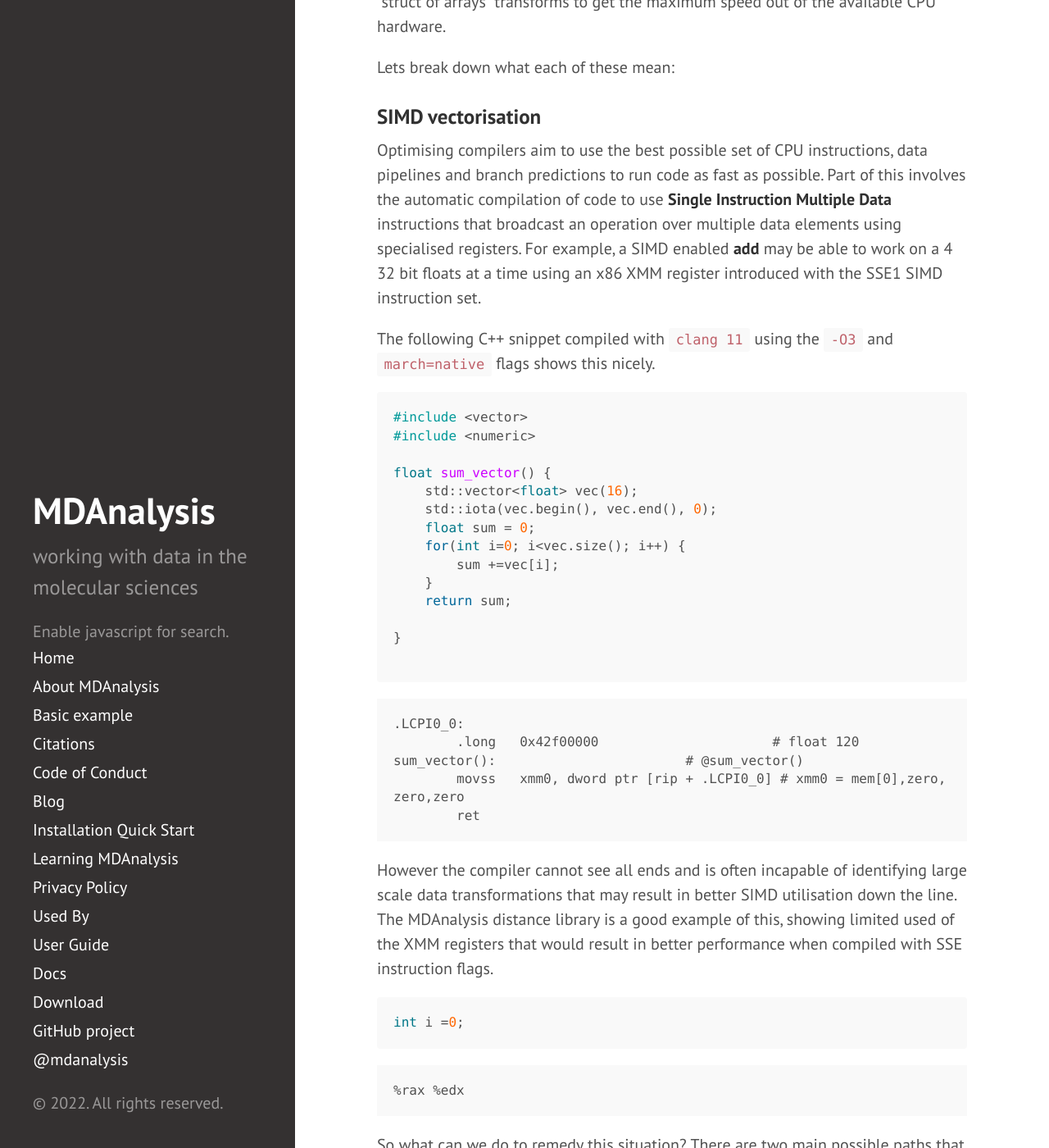
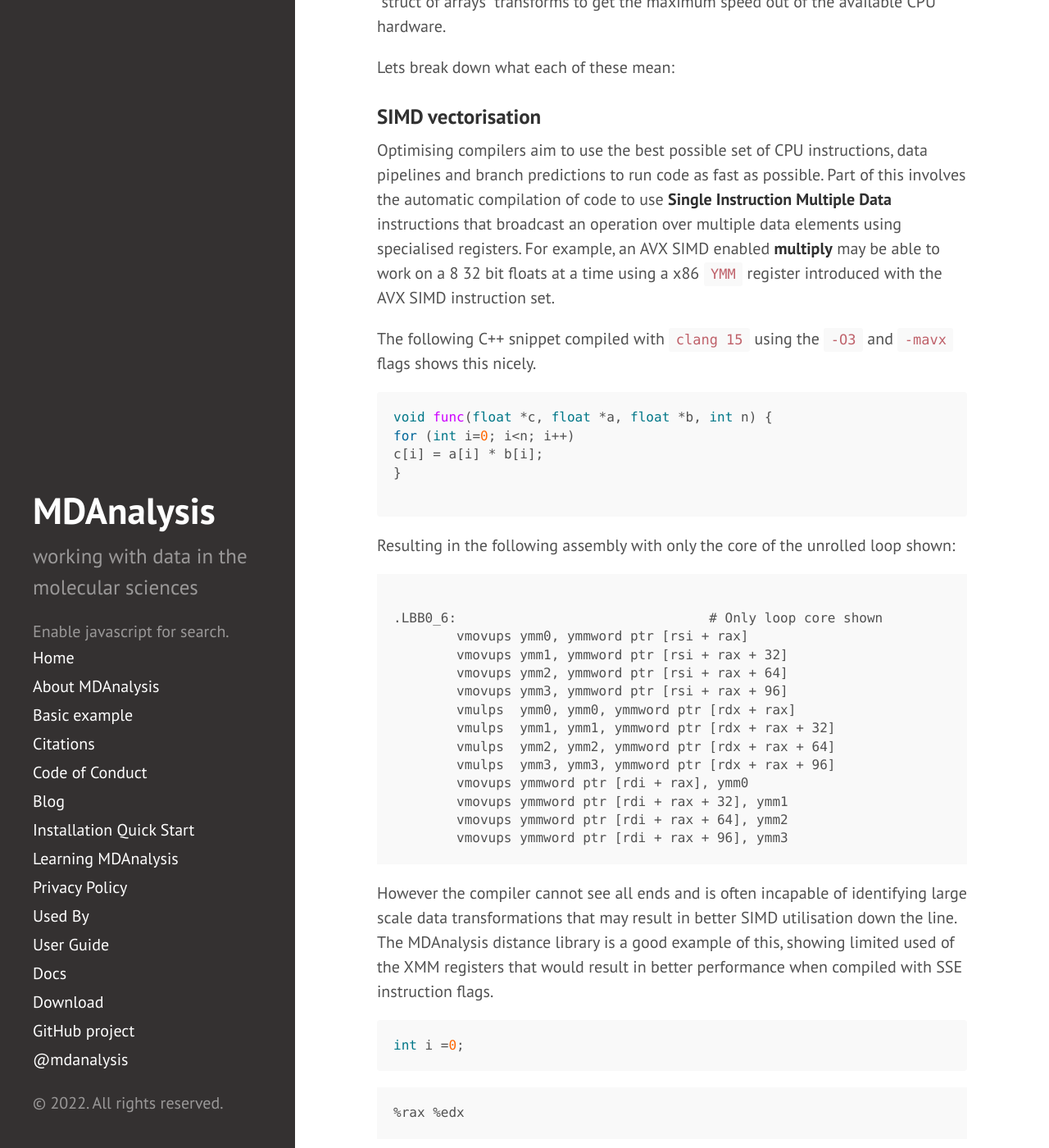
Before and after one commit to MDAnalysis/MDAnalysis.github.io, a Jekyll site: the page built from _posts/2022-11-20-distopia.md, in a window 1280 px wide and 1400 px high, scrolled down 2501 px. Shown: the whole window at 82% size. Built offline with Jekyll 4.4.1, drawn with Linux system fonts in a browser that asks for light colours; comment, search, counter and statistics services are not loaded; some of the changed text lies outside the part shown.

Commit message:
fix assembly

````diff
--- a/_posts/2022-11-20-distopia.md
+++ b/_posts/2022-11-20-distopia.md
@@ -17,8 +17,7 @@ We at MDAnalysis wanted to bring some of this blazing speed to our distance calc
 
 ## Enter Distopia ##
 
-Instead we developed a lightweight C++ / Python package **distopia** that uses explicit x86 SIMD vectorisation to accelerate calculation of Euclidian distances under periodic boundary conditions. The package is small and aims to provide both a Python and C++ layer to interface with if you would like to quickly
-calculate some distances! It is available on [PyPi][Distopia PyPi] and [conda forge][Distopia conda-forge] for x86 architectures if you would like to try it out.
+Instead we developed a lightweight C++ / Python package **distopia** that uses explicit x86 SIMD vectorisation to accelerate calculation of Euclidian distances under periodic boundary conditions. The package is small and aims to provide both a Python and C++ layer to interface with if you would like to quickly calculate some distances! It is available on [PyPi][Distopia PyPi] and [conda forge][Distopia conda-forge] for x86 architectures if you would like to try it out.
 
 Try one of:
 
@@ -38,12 +37,10 @@ You can also see distopia under development at its home on  [github][Distopia gi
 
 ### Distopia is fast! ###
 
-A comparison of distopia with several different approaches used in different simulation analysis packages is provided in the graph below.
-We compare with MDAnalysis's current distance backend, MDTraj's distance backend and freud's distance backend.
+A comparison of distopia with several different approaches used in different simulation analysis packages is provided in the graph below. We compare with MDAnalysis's current distance backend, MDTraj's distance backend and freud's distance backend.
 
 
-We can see that distopia is faster than the approaches taken in the other packages (especially MDAnalysis!). This is due to the extensive efforts
-taken to improve vectorisation, data alignment and use low-latency CPU operations. More details about how this is achieved.
+We can see that distopia is faster than the approaches taken in the other packages (especially MDAnalysis!). This is due to the extensive efforts taken to improve vectorisation, data alignment and use low-latency CPU operations. More details about how this is achieved.
 
 ### Distopia is easy to use! ###
 
@@ -55,20 +52,17 @@ import distopia
 dists = distopia.calc_bonds_ortho_float(coords1, coords2, box)
  ```
 
-Distopia provides both `float` and `double` precision versions of functions to calculate distances and currently supports orthorhombic
-periodic boundary conditions, or no boundary conditions.
+Distopia provides both `float` and `double` precision versions of functions to calculate distances and currently supports orthorhombic periodic boundary conditions, or no boundary conditions.
 
 ### Distopia is open to the community! ###
 
-We don't intend the benchmarks in this blog post to draw attention to relative performance of one package versus another.
-Instead we aim to discuss the merits of different approaches and provide an easy to use layer that other packages can adopt if they so wish.
+We don't intend the benchmarks in this blog post to draw attention to relative performance of one package versus another. Instead we aim to discuss the merits of different approaches and provide an easy to use layer that other packages can adopt if they so wish.
 
 We also welcome all kinds of feedback about distopia on our [github][Distopia github] or on the [MDAnalysis Discord][MDAnalysis discord].
 
 ## How does distopia compare to existing approaches? ##
 
-Currently, many simulation analysis packages offer some kind of compiled layer for
-the numerically intensive job of calculating distances. MDAnalysis currently achieves this with a C header wrapped in Cython.
+Currently, many simulation analysis packages offer some kind of compiled layer for the numerically intensive job of calculating distances. MDAnalysis currently achieves this with a C header wrapped in Cython.
 
 Distopia uses **explicit SIMD vectorisation** along with a set of "array of structs" -> "struct of arrays" transforms to get the maximum speed out of the available CPU hardware.
 
@@ -76,39 +70,38 @@ Lets break down what each of these mean:
 
 ### SIMD vectorisation ###
 
-Optimising compilers aim to use the best possible set of CPU instructions, data pipelines and branch predictions to run code as fast as possible. Part of this involves the automatic compilation of code to use  **Single Instruction Multiple Data** instructions that broadcast an operation over multiple data elements using specialised registers. For example,
-a SIMD enabled **add** may be able to work on a 4 32 bit floats at a time using an x86 XMM register introduced with the SSE1 SIMD instruction set.
+Optimising compilers aim to use the best possible set of CPU instructions, data pipelines and branch predictions to run code as fast as possible. Part of this involves the automatic compilation of code to use  **Single Instruction Multiple Data** instructions that broadcast an operation over multiple data elements using specialised registers. For example, an AVX SIMD enabled **multiply** may be able to work on a 8 32 bit floats at a time using a x86 `YMM` register introduced with the AVX SIMD instruction set.
 
-The following C++ snippet compiled with `clang 11` using the `-O3` and `march=native` flags shows this nicely.
+The following C++ snippet compiled with `clang 15` using the `-O3` and `-mavx` flags shows this nicely.
 
 ```c++
-#include <vector>
-#include <numeric>
-
-float sum_vector() {
-    std::vector<float> vec(16);
-    std::iota(vec.begin(), vec.end(), 0);
-    float sum = 0;
-    for(int i=0; i<vec.size(); i++) {
-        sum +=vec[i];
-    }
-    return sum;
-
+void func(float *c, float *a, float *b, int n) {
+for (int i=0; i<n; i++)
+c[i] = a[i] * b[i];
 }
 
 ```
+Resulting in the following assembly with only the core of the unrolled loop
+shown:
 
-```asm
-.LCPI0_0:
-        .long   0x42f00000                      # float 120
-sum_vector():                        # @sum_vector()
-        movss   xmm0, dword ptr [rip + .LCPI0_0] # xmm0 = mem[0],zero,zero,zero
-        ret
+```assembly
+
+.LBB0_6:                                # Only loop core shown
+        vmovups ymm0, ymmword ptr [rsi + rax]
+        vmovups ymm1, ymmword ptr [rsi + rax + 32]
+        vmovups ymm2, ymmword ptr [rsi + rax + 64]
+        vmovups ymm3, ymmword ptr [rsi + rax + 96]
+        vmulps  ymm0, ymm0, ymmword ptr [rdx + rax]
+        vmulps  ymm1, ymm1, ymmword ptr [rdx + rax + 32]
+        vmulps  ymm2, ymm2, ymmword ptr [rdx + rax + 64]
+        vmulps  ymm3, ymm3, ymmword ptr [rdx + rax + 96]
+        vmovups ymmword ptr [rdi + rax], ymm0
+        vmovups ymmword ptr [rdi + rax + 32], ymm1
+        vmovups ymmword ptr [rdi + rax + 64], ymm2
+        vmovups ymmword ptr [rdi + rax + 96], ymm3
 ```
 
-However the compiler cannot see all ends and is often incapable of identifying large scale data transformations that may result in better
-SIMD utilisation down the line. The MDAnalysis distance library is a good example of this, showing limited used of the XMM registers that would result in
-better performance when compiled with SSE instruction flags.
+However the compiler cannot see all ends and is often incapable of identifying large scale data transformations that may result in better SIMD utilisation down the line. The MDAnalysis distance library is a good example of this, showing limited used of the XMM registers that would result in better performance when compiled with SSE instruction flags.
 
  ```c++
 int i =0;
@@ -122,12 +115,14 @@ So what can we do to remedy this situation? There are two main possible paths th
 
 1. We can try and help the compiler by organising the data in a manner that might help it
 
-2.  We can use **explicit vectorisation** where we use C++ functions that directly embed the assembly instructions we want (or very close to)
-in the generated assembly. This allows us to have much more control over when and how data is transformed into
-SIMD constructs.
+2. We can use **explicit vectorisation** where we use C++ functions that directly embed the assembly instructions we want (or very close to) in the generated assembly. This allows us to have much more control over when and how data is transformed into SIMD constructs.
 
 
- ## Design details ##
+### AOS -> SOA ###
+
+Distopia uses an "array of structs" -> "struct of arrays" transform
+
+## Design details ##
 
 Distopia is
 
````
